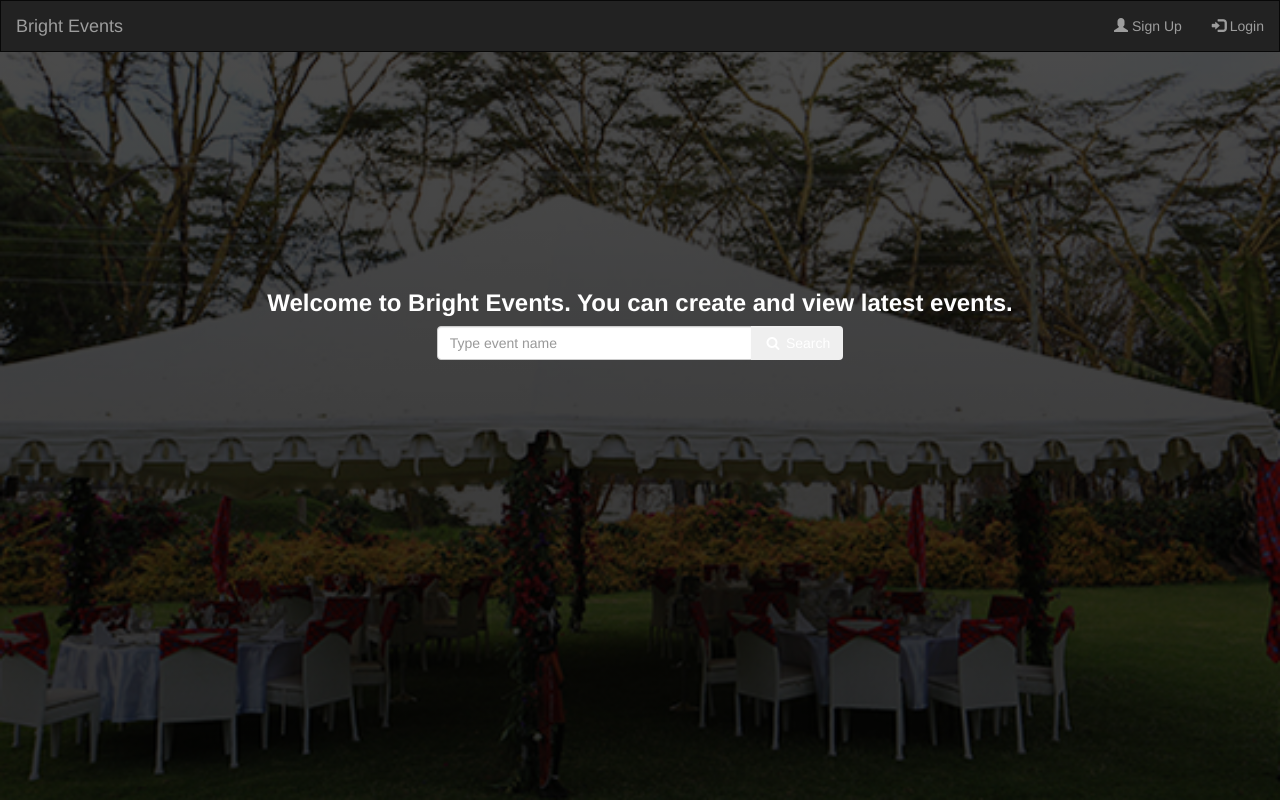
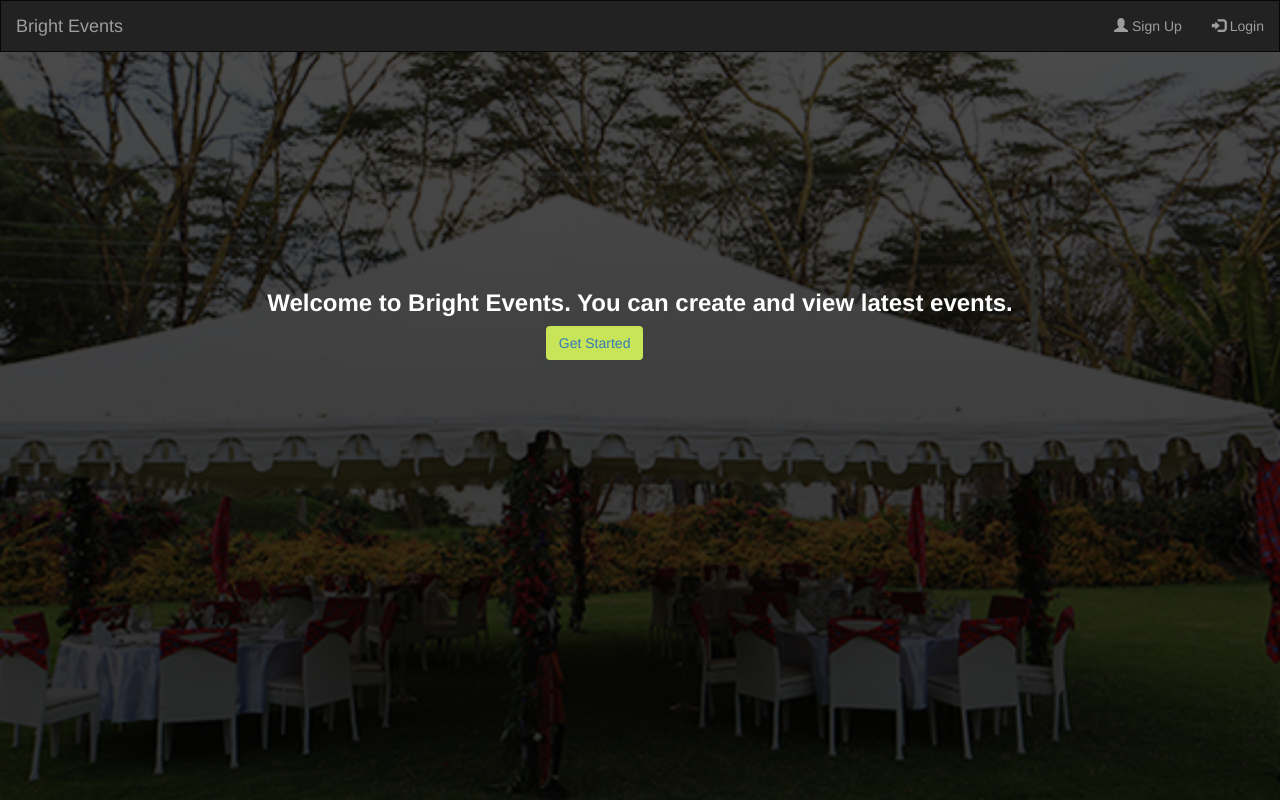
Before and after one commit to Rodgers-M/Bright_events, a Python web app: template designs/ui/templates/index.html in a window 1280 px wide. Run offline with Jinja, Linux system fonts and the light colour scheme; the template is opened without the code that fills it, so the values that code supplies are empty; some libraries are stand-ins or nearby versions.

Commit message:
(feat) : replace the search button with a  get started button

```diff
--- a/designs/ui/templates/index.html
+++ b/designs/ui/templates/index.html
@@ -55,14 +55,8 @@
           <h3 class="text-center" style="color: white;"> Welcome to Bright Events. You can create and view latest events.</h3>
         </div>
         <div class="row">
-          <div class="col-md-4 col-md-offset-4">
-            <div class="input-group">
-              <input type="text" class="form-control" placeholder="Type event name" name="Search">
-                  <span class="input-group-btn">
-                    <button class="btn btn-search" type="button" id="search"><i class="fa fa-search fa-fw"></i> Search</button>
-                  </span>
-            </div>
-            <span id=result></span>
+          <div class="col-md-2 col-md-offset-5">
+            <a href="{{url_for('register')}}" class="btn btn-start" role="button">Get Started</a>
           </div>
         </div>
       </div>
```
